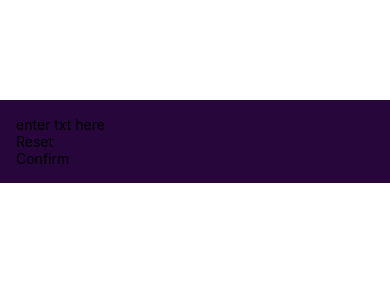
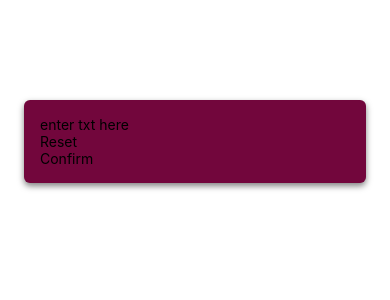
Before and after one commit to barksanto/Native-Numbers-Game, a React Native app: screen / in a window 390 px wide. Shown: the top 300 px of the page. Built offline with nearby package versions, Linux system fonts and the light colour scheme.

Commit message:
shadows to both ios and android

```diff
--- a/screens/StartGameScreen.js
+++ b/screens/StartGameScreen.js
@@ -18,6 +18,18 @@ const styles = StyleSheet.create({
     // flex: 1, // tells component to take up as much space available - commenting it out allows it to use only as much space as it needs
     padding: 16,
     marginTop: 100,
-    backgroundColor: "#27063c",
+    backgroundColor: "#72063c",
+    marginHorizontal: 24,
+    borderRadius: 6,
+
+    elevation: 10, //android shadow
+
+    shadowColor: "black",
+    shadowOffset: {
+      width: 0,
+      height: 3,
+    },
+    shadowOpacity: 0.5,
+    shadowRadius: 6,
   },
 })
```
